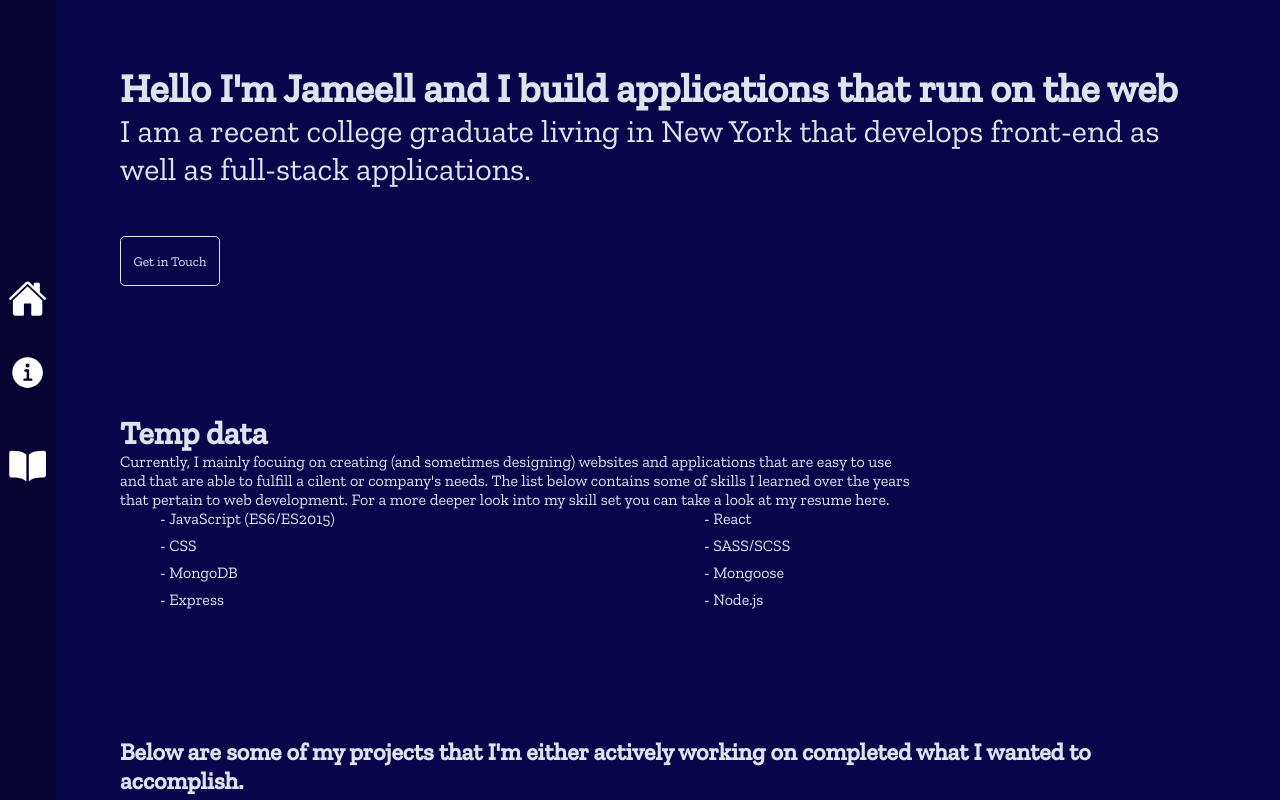
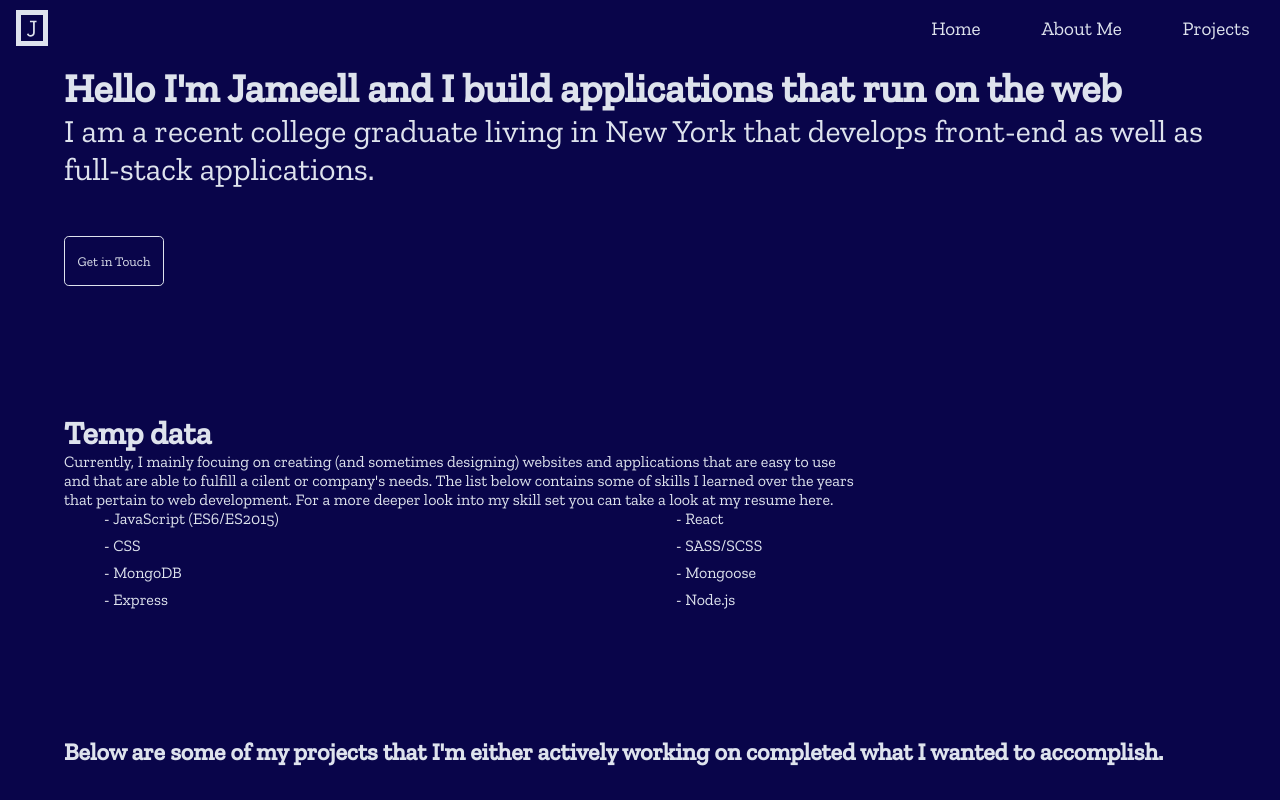
Before and after one commit to Jameell-Adjei/portfolio-website, a React (Create React App) app: page / in a window 1280 px wide. Shown: the top 800 px of the page. Built offline with nearby package versions, Linux system fonts and the light colour scheme.

Commit message:
Made navbar horiztional and added hover effects for the navbar links

```diff
--- a/package.json
+++ b/package.json
@@ -8,6 +8,7 @@
     "@testing-library/user-event": "^7.2.1",
     "node-sass": "^4.14.1",
     "react": "^16.13.1",
+    "react-animejs": "^0.5.4",
     "react-dom": "^16.13.1",
     "react-router-dom": "^5.2.0",
     "react-scripts": "3.4.3"
--- a/src/components/Intro.js
+++ b/src/components/Intro.js
@@ -3,7 +3,7 @@ import React from 'react'
 const Intro = () => {
     return (
         <div className='global intro'>
-            <h1 id='intro__header'>Hello I'm Jameell and I build applications that run on the web</h1>
+            <h1 className='intro__main--header' id='intro__header'>Hello I'm Jameell and I build applications that run on the web</h1>
 
             <p> I am a recent college graduate living in New York that develops front-end as well as full-stack applications.</p>
 
--- a/src/components/Navbar.js
+++ b/src/components/Navbar.js
@@ -5,32 +5,39 @@ const Navbar = () => {
     return (
         <nav className='navbar'>
 
-            <div className='sdds'>
-            <a className='navbar__link' href="#intro__header">
-
-            <svg xmlns='http://www.w3.org/2000/svg' width='512' height='512' viewBox='0 0 512 512'><title>ionicons-v5-i</title><path d='M261.56,101.28a8,8,0,0,0-11.06,0L66.4,277.15a8,8,0,0,0-2.47,5.79L63.9,448a32,32,0,0,0,32,32H192a16,16,0,0,0,16-16V328a8,8,0,0,1,8-8h80a8,8,0,0,1,8,8l0,136a16,16,0,0,0,16,16h96.06a32,32,0,0,0,32-32l0-165.06a8,8,0,0,0-2.47-5.79Z'/><path d='M490.91,244.15l-74.8-71.56,0-108.59a16,16,0,0,0-16-16h-48a16,16,0,0,0-16,16l0,32L278.19,40.62C272.77,35.14,264.71,32,256,32h0c-8.68,0-16.72,3.14-22.14,8.63L21.16,244.13c-6.22,6-7,15.87-1.34,22.37A16,16,0,0,0,43,267.56L250.5,69.28a8,8,0,0,1,11.06,0L469.08,267.56a16,16,0,0,0,22.59-.44C497.81,260.76,497.3,250.26,490.91,244.15Z'/></svg>
-
-                <span className='navbar__link--text'>Home</span>
-            </a>
-            <a className='navbar__link' href="#intro__header">
-                <svg xmlns='http://www.w3.org/2000/svg' width='512' height='512' viewBox='0 0 512 512'><title>ionicons-v5-e</title><path d='M256,56C145.72,56,56,145.72,56,256s89.72,200,200,200,200-89.72,200-200S366.28,56,256,56Zm0,82a26,26,0,1,1-26,26A26,26,0,0,1,256,138Zm48,226H216a16,16,0,0,1,0-32h28V244H228a16,16,0,0,1,0-32h32a16,16,0,0,1,16,16V332h28a16,16,0,0,1,0,32Z'/></svg>
-
-                <span className='navbar__link--text'>About Me</span>
-            </a>
 
 
-            <a className='navbar__link' href="#projects">
-                <svg xmlns='http://www.w3.org/2000/svg' width='512' height='512' viewBox='0 0 512 512'><title>ionicons-v5-h</title><path d='M202.24,74C166.11,56.75,115.61,48.3,48,48h0a31.36,31.36,0,0,0-17.92,5.33A32,32,0,0,0,16,79.9V366c0,19.34,13.76,33.93,32,33.93,71.07,0,142.36,6.64,185.06,47a4.11,4.11,0,0,0,6.94-3V106.82a15.89,15.89,0,0,0-5.46-12A143,143,0,0,0,202.24,74Z'/><path d='M481.92,53.3A31.33,31.33,0,0,0,464,48h0c-67.61.3-118.11,8.71-154.24,26a143.31,143.31,0,0,0-32.31,20.78,15.93,15.93,0,0,0-5.45,12V443.91a3.93,3.93,0,0,0,6.68,2.81c25.67-25.5,70.72-46.82,185.36-46.81a32,32,0,0,0,32-32v-288A32,32,0,0,0,481.92,53.3Z'/></svg>
 
-                <span className='navbar__link--text'> Projects </span>
-            </a>
-            <a className='navbar__link' href="#intro__header">
 
-            <span className='navbar__link--text'> Toggle</span></a>
-            </div>
+<svg width="32px" height="36px" viewBox="0 0 32 36" version="1.1" xmlnsXlink="http://www.w3.org/1999/xlink" xmlns="http://www.w3.org/2000/svg">
+  <desc>Created with Lunacy</desc>
+  <g id="Group-2" transform="translate(2.5 2.5)">
+    <path d="M0 0L27 0L27 17.9754L27 31L13.5 31L0 31L0 0Z" transform="matrix(-1 0 0 -1 27 31)" id="Line-2" fill="none" fillRule="evenodd" stroke="#DEE3ED" strokeWidth="5" />
+    <g id="J" fill="#DEE3ED" transform="translate(8 1)">
+      <path d="M10.032 8.83834L8.304 8.83834L8.304 18.9183Q8.304 21.0303 7.248 22.0863Q6.192 23.1423 4.296 23.1423Q2.76 23.1423 1.836 22.4823Q0.912 21.8223 0.408 20.7663L1.68 19.8063Q2.184 20.7903 2.772 21.1383Q3.36 21.4863 4.152 21.4863Q5.424 21.4863 5.988 20.7903Q6.552 20.0943 6.552 18.9183L6.552 8.83834L3.456 8.83834L3.456 7.30234L10.032 7.30234L10.032 8.83834Z" />
+    </g>
+  </g>
+</svg>
+
+  <div className='navbar__items'>
+      <span className='navbar__items--link'>Home</span>
+      <span className='navbar__items--link'>About Me</span>
+      <span className='navbar__items--link'>Projects</span>
+  </div>
+
+
+
+
+
+            {/* <span className='navbar__link'>Intro</span>
+
+            <span className='navbar__link'>About</span>
+
+            <span className='navbar__link'>Projects</span> */}
+
+
         </nav>
 
     )
 }
-// ReactDOM.render(Navbar, document.querySelector('head'));
 export default Navbar;
--- a/src/components/Project.js
+++ b/src/components/Project.js
@@ -6,7 +6,7 @@ const Project = () => {
         <div className='global'>
            <h2 className ='project__main-header'id='projects'>Below are some of my projects that I'm either actively working on completed what I wanted to accomplish.</h2>
            <div className="project-grid">
-               <ProjectItem title='ColorVert' desc='By using svg filters to place on a broswer me and my teammates make Google Chrome Extenstion that allows for users to create custom filters for colorblind users or any person with color vision deficiencies.' link='https://github.com/HamzaWaseemBajwa/ColorVert-browser-extension'/>
+               <ProjectItem title='ColorVert' desc='By using svg filters to place on a broswer me and my teammates make a  Google  Chrome Extension that allows for users to create custom filters for colorblind users or any person with color vision deficiencies.' link='https://github.com/HamzaWaseemBajwa/ColorVert-browser-extension'/>
 
                <ProjectItem title='Title' desc='info here' link='https://github.com/HamzaWaseemBajwa/ColorVert-browser-extension'/>
 
--- a/src/components/ProjectItem.js
+++ b/src/components/ProjectItem.js
@@ -1,23 +1,30 @@
 import React from 'react';
-// import {
-//     Link,BrowserRouter as Router
-//   } from 'react-router-dom';
 import PropTypes from 'prop-types';
-import Redirect from './Redirect';
+import ReactAnime from 'react-animejs';
+//const ReactAnime = require('react-animejs');
+const {Anime} = ReactAnime;
 
 
 const ProjectItem = ({title , desc, link}) => {
     return (
+        // <Anime  className='project-grid__item'
 
+        // _onMouseEnter = {[{
+        //     targets: '.project-grid',
+        //     opacity: [0 , 1],
+        //     duration: 1500,
+        //     direction: `alternate`
+        // }
+        // ]}
+        // >
         <a className='project-grid__item' href={link} target="_blank" rel="noopener noreferrer">
         <div >
-
-            <h1 className='project-grid__item--title'>{title}</h1>
-            <p>{desc}</p>
+                <h1 className='project-grid__item--title'>{title}</h1>
+                <p>{desc}</p>
 
         </div>
        </a>
-
+       /* </Anime>    */
     )
 }
 ProjectItem.propTypes = {
--- a/src/styles/app.scss
+++ b/src/styles/app.scss
@@ -7,6 +7,7 @@ $large-text: 2.5rem;
 
 :root {
     color: #dee3ed;
+    background: #09054a;
 
 }
 *{
@@ -21,77 +22,54 @@ body{
 
 }
 .global {
-    margin-left: 3.5rem;
+   // margin-left: 3.5rem;
     padding: 4rem;
     // padding-top: 6rem;
-    background: #09054a;
-
   }
 
-.navbar {
-    width: 3.5rem;
-    height: 100vh;
-    background-color:$navbar-color;
+  .navbar{
+      background-color: #09054a;
+      height: 3.5rem;
+      width: 100vw;
+      position: fixed;
       display: flex;
-    flex-direction: column;
-    justify-content: center;
-    position: fixed;
+      justify-content: space-between;
+      align-items: center;
 
-
-    .navbar__link {
-        transition: all  $transition-speed $transition-anim;
-        display: flex;
-        flex-direction: column;
-        align-items: center;
-        text-decoration: none;
-        list-style: none;
-        color: white;
-        margin-bottom: 1rem;
-        &:last-child{
-            // margin-bottom: auto;
-            position: absolute;
-            bottom: 0;
-            left: 0;
+      svg {
+          margin: 1rem;
       }
 
+      .navbar__items {
 
+        .navbar__items--link{
+            margin: 1.9rem;
+            font-size: 1.2rem;
+            text-decoration: none;
+            position: relative;
+        }
       }
   }
 
-.navbar__link {
-    svg {
-        fill: white;
-        width: 70%;
-        height: 70%;
-        transition: all $transition-speed $transition-anim;
+  .navbar__items--link::after{
+      content: '';
+      width: 0%;
+      height: 0.25rem;
+     background: #d53369;  /* fallback for old browsers */
+      background: -webkit-linear-gradient(to right, #cbad6d, #d53369);  /* Chrome 10-25, Safari 5.1-6 */
+      background: linear-gradient(to right, #cbad6d, #d53369); /* W3C, IE 10+/ Edge, Firefox 16+, Chrome 26+, Opera 12+, Safari 7+ */
+      ;
+      position: absolute;
+      top: 20px;
+      bottom: 0%;
+      left: 50%;
+      margin-top: 5px;
+      border-radius: 10px;
+      transition: all 0.2s ease;
   }
-
-}
-
-
-.navbar__link--text{
-    opacity: 0;
-    transition: opacity  $transition-speed $transition-anim;
-    text-align: center;
-    // overflow-wrap: anywhere;
-}
-
-.navbar__link:hover{
-    background-color: lighten($navbar-color, 40%);
-    padding: 0.1rem 0;
-    //border-radius: 5px;
-
-
-    > svg{
-        // fill: yellow;
-        filter: drop-shadow(0px 0px 6px red);
-    }
-}
-.navbar__link:hover{
-    > .navbar__link--text{
-        opacity: 1;
-        filter: drop-shadow(0px 0px 6px red);
-    }
+  .navbar__items--link:hover::after{
+    left: 0%;
+    width: 100%;
   }
 
 
@@ -122,7 +100,7 @@ body{
     width: 20rem;
     height: 20rem;
     box-shadow: 0px 0px 10px #dee3ed;
-  //  display: flex;    //This fixed issue w/ github svg for some reason
+  //display: flex;    //This fixed issue w/ github svg for some reason
     flex-direction: column;
     justify-content: center;
     transition: box-shadow 1s ease;
@@ -141,8 +119,6 @@ body{
     }
     &:hover {
         box-shadow: rgba(222, 227, 237, 0.56) 0px 22px 70px 4px;
-        // box-shadow: 0px 0px 20px #dee3ed;
-        // box-shadow: rgba(222, 227, 237, 0.4) 5px 5px, rgba(222, 227, 237, 0.3) 10px 10px, rgba(222, 227, 237, 0.2) 15px 15px, rgba(222, 227, 237, 0.1) 20px 20px, rgba(222, 227, 237, 0.05) 25px 25px;
     }
 }
 .project-grid__item--title {
@@ -163,6 +139,9 @@ body{
         font-size: 2rem;
     }
 }
+
+
+
 .intro__button {
     background-color: #09054a;
     color:#dee3ed;
```
Also changed, not shown: 1 other file (tests, documents, lock files or other folders). Lines whose indentation alone changed are shown as unchanged.
